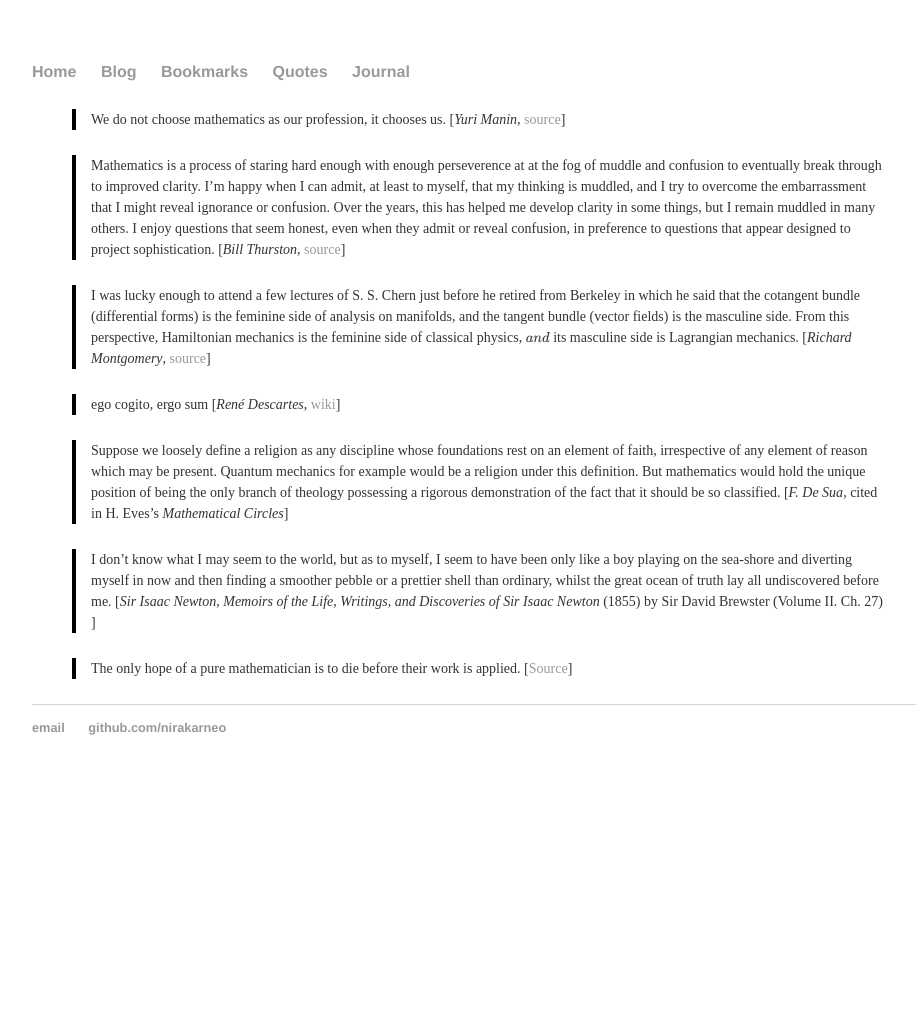
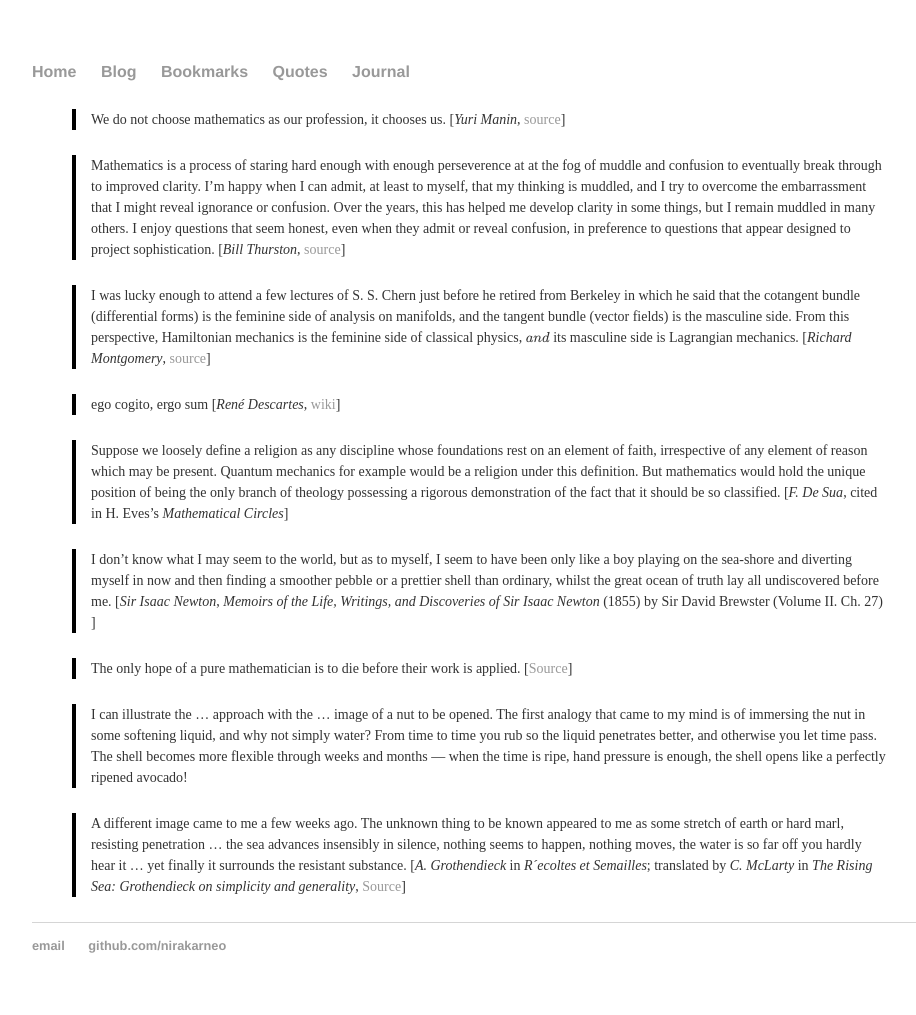
Before and after one commit to nirakarneo/nirakarneo.github.io, a Jekyll site: the page built from quotes/index.md, in a window 1280 px wide. Shown: the whole page, without its empty margins (160-1076 px from the left). Built offline with Jekyll 4.4.1, drawn with Linux system fonts in a browser that asks for light colours; formulas are drawn with MathJax 3; before the commit the page ends 900 px from its top, so only the background shows below that.

Commit message:
Update index.md

```diff
--- a/quotes/index.md
+++ b/quotes/index.md
@@ -17,3 +17,9 @@ title: Quotes
 > I don't know what I may seem to the world, but as to myself, I seem to have been only like a boy playing on the sea-shore and diverting myself in now and then finding a smoother pebble or a prettier shell than ordinary, whilst the great ocean of truth lay all undiscovered before me. [*Sir Isaac Newton*, *Memoirs of the Life, Writings, and Discoveries of Sir Isaac Newton* (1855) by Sir David Brewster (Volume II. Ch. 27) ]
 
 > The only hope of a pure mathematician is to die before their work is applied. [[Source](https://www.quora.com/Is-all-mathematics-applied-mathematics-eventually/answer/Caleb-Vatral)]
+
+> I can illustrate the ... approach with the ... image of a nut to be opened. The first analogy that came to my mind is of immersing the nut in some softening liquid, and why not simply water? From time to time you rub so the liquid penetrates better, and otherwise
+you let time pass. The shell becomes more flexible through weeks and months — when the time is ripe, hand pressure is enough, the shell opens like a perfectly ripened avocado!
+
+> A different image came to me a few weeks ago. The unknown thing to be known appeared to me as some stretch of earth or hard marl, resisting penetration ... the sea advances insensibly in silence, nothing seems to happen, nothing moves, the water is so
+far off you hardly hear it ... yet finally it surrounds the resistant substance. [*A. Grothendieck* in *R´ecoltes et Semailles*; translated by *C. McLarty* in *The Rising Sea: Grothendieck on simplicity and generality*, [Source](http://www.landsburg.com/grothendieck/mclarty1.pdf)]
```
